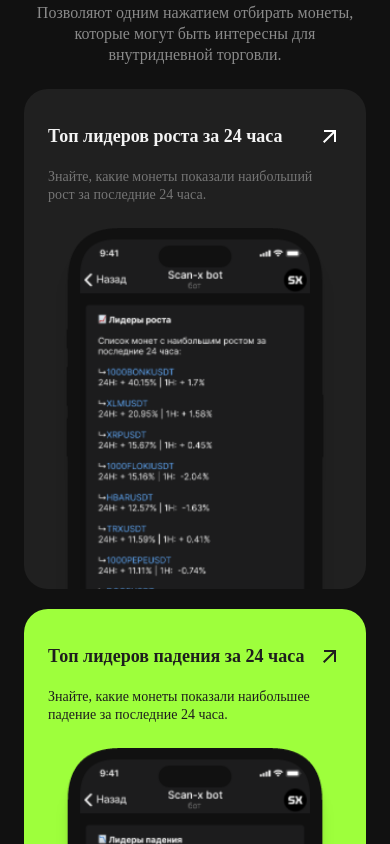
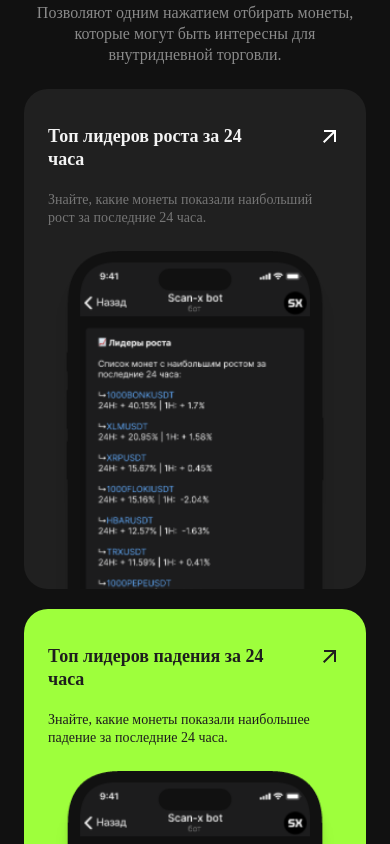
Before and after one commit to diorm47/scan-x, a React (Create React App) app: page / in a window 390 px wide. Shown: the part 1200-2044 px from the top of the page. Built offline with nearby package versions, Linux system fonts and the light colour scheme; a web font is replaced by a local one.

Commit message:
bsewgewbtwbgt

```diff
--- a/src/App.js
+++ b/src/App.js
@@ -93,7 +93,7 @@ function App() {
           <div className="inst_card">
             <div className="inst_card_title">
               <div>
-                <h4>Монеты увеличившиеся в объеме за 24 часа </h4>
+                <h4 className="secondary_t">Монеты увеличившиеся в объеме за 24 часа </h4>
                 <Arrow />
               </div>
               <p>
--- a/src/app.css
+++ b/src/app.css
@@ -291,6 +291,9 @@ section {
 .scanx_card img {
   width: 100%;
 }
+.inst_card_title .secondary_t {
+  max-width: 255px;
+}
 
 @media only screen and (max-width: 1150px) {
   .page_wrapper {
@@ -330,9 +333,6 @@ section {
   .roadmap_right {
     width: 100%;
   }
-  .inst_card_title h4 {
-    max-width: 90%;
-  }
 
   .widget_img {
     order: 3;
@@ -354,6 +354,9 @@ section {
 }
 
 @media only screen and (max-width: 700px) {
+  .inst_card_title .secondary_t {
+    max-width: 218px;
+  }
   .instr_cards,
   .scanx_cards {
     display: flex;
@@ -407,7 +410,7 @@ section {
     padding: 36px 24px 36px 24px;
   }
   .inst_card_title h4 {
-    max-width: 88%;
+    max-width: 218px;
     font-size: 18px;
     font-weight: 700;
     line-height: 23px;
```
Also changed, not shown: src/assets/header-img.png.
